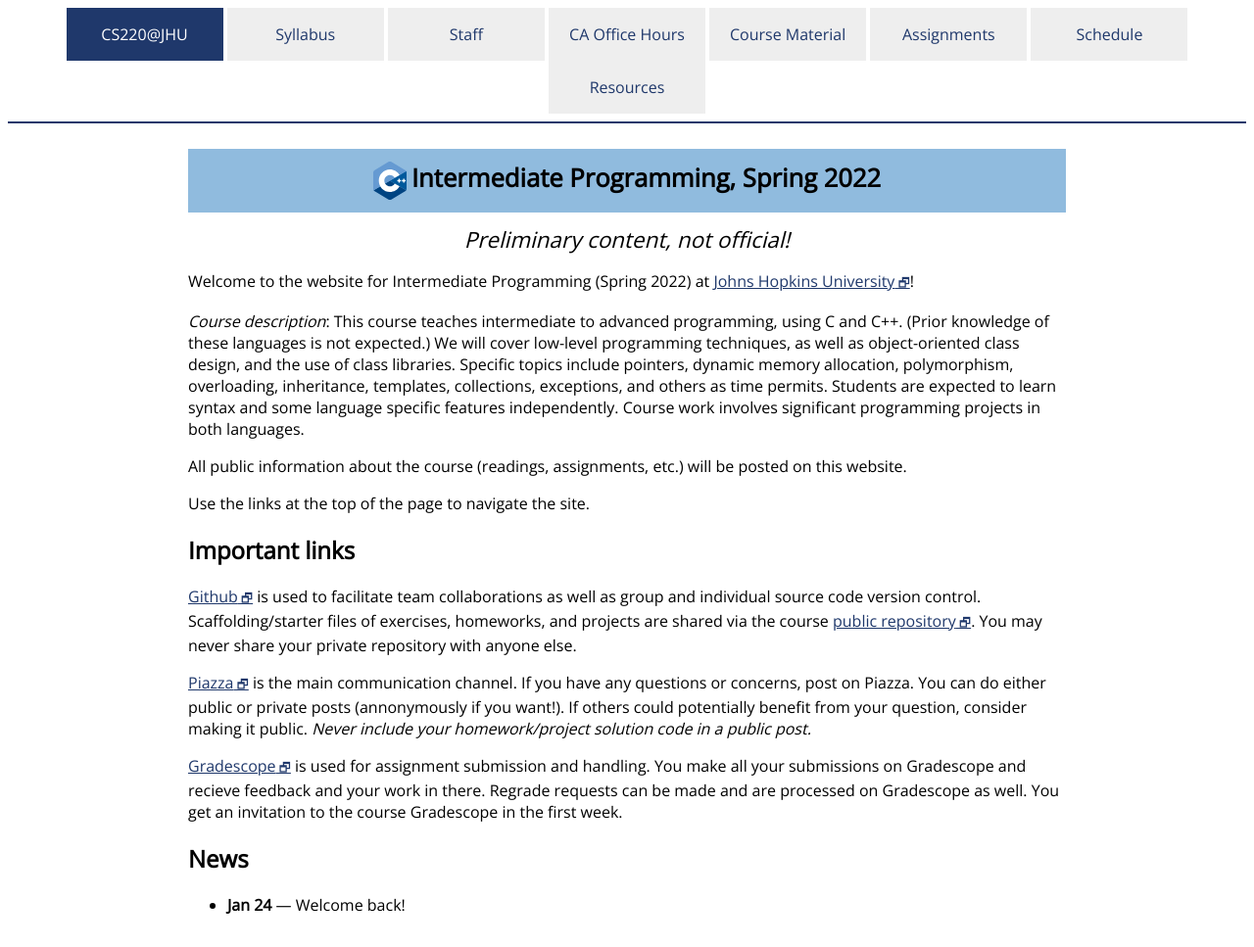
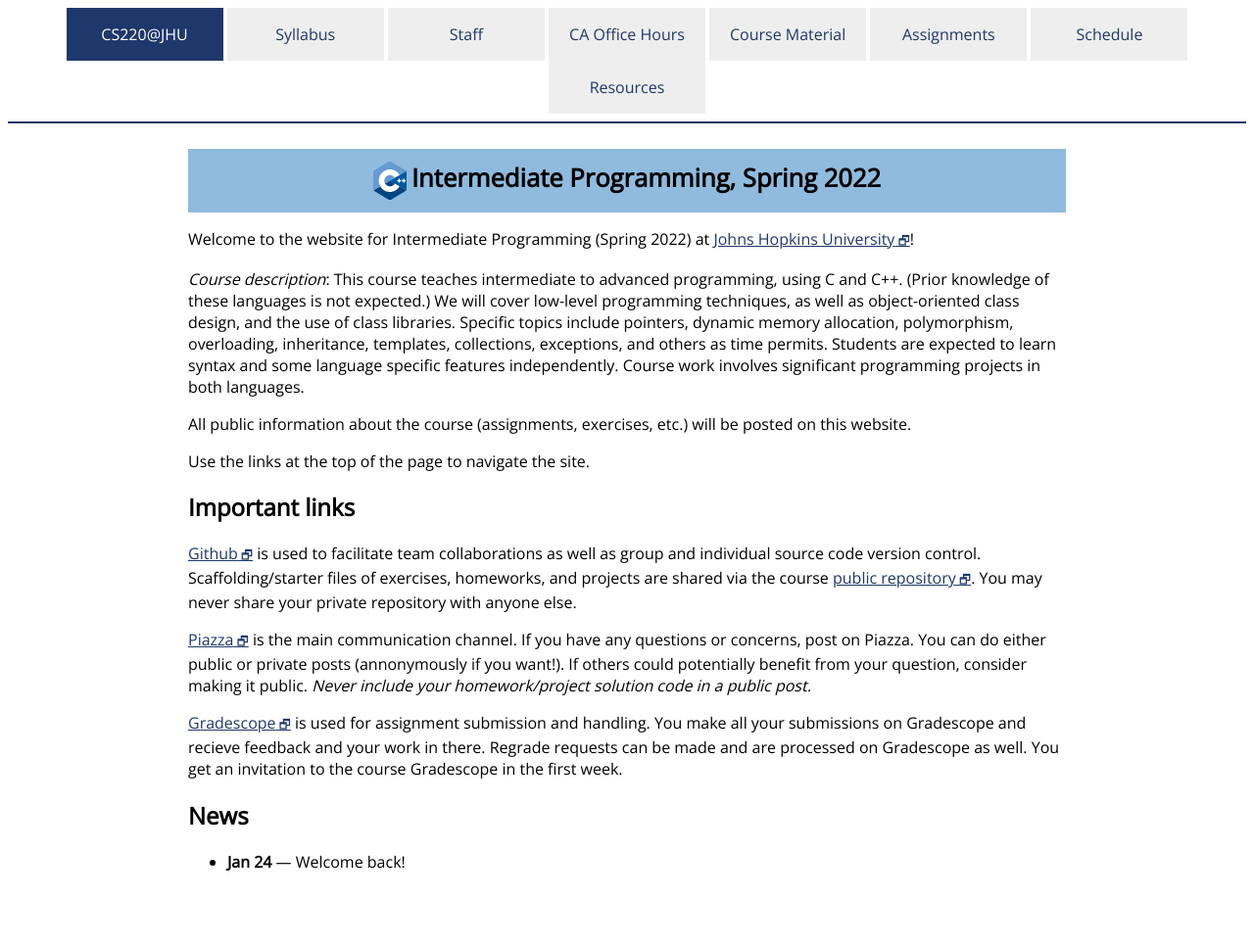
Before and after one commit to jhu-ip/cs220-s22, a Jekyll site: the page built from index.md, in a window 1280 px wide. Shown: the whole page at 98% size. Built offline with Jekyll 4.4.1, drawn with Linux system fonts in a browser that asks for light colours; some web fonts are replaced; after the commit the page ends 923 px from its top, so only the background shows below that.

Commit message:
make official?

```diff
--- a/_layouts/default.html
+++ b/_layouts/default.html
@@ -30,10 +30,6 @@
   <div id="content">
     <div id="pageTitle"><img id="cpp_logo" alt="C++ logo" src="{{site.baseurl}}/img/logo_cpp.svg">{{page.title}}</div>
 
-    <div style="text-align: center; font-style: italic; font-size: 140%;">
-      Preliminary content, not official!
-    </div>
-
     {{content}}
 
     <div id="footer"></div>
--- a/_layouts/schedule.html
+++ b/_layouts/schedule.html
@@ -29,10 +29,6 @@
 
   <div id="content">
     <div id="pageTitle"><img id="cpp_logo" alt="C++ logo" src="{{site.baseurl}}/img/logo_cpp.svg">{{page.title}}</div>
-
-    <div style="text-align: center; font-style: italic; font-size: 140%;">
-      Preliminary content, not official!
-    </div>
   </div>
 
   <div id="schedule_container">
--- a/index.md
+++ b/index.md
@@ -17,7 +17,7 @@ as time permits. Students are expected to learn syntax and some language
 specific features independently. Course work involves significant
 programming projects in both languages.
 
-All public information about the course (readings, assignments, etc.) will
+All public information about the course (assignments, exercises, etc.) will
 be posted on this website.
 
 Use the links at the top of the page to navigate the site.
```
